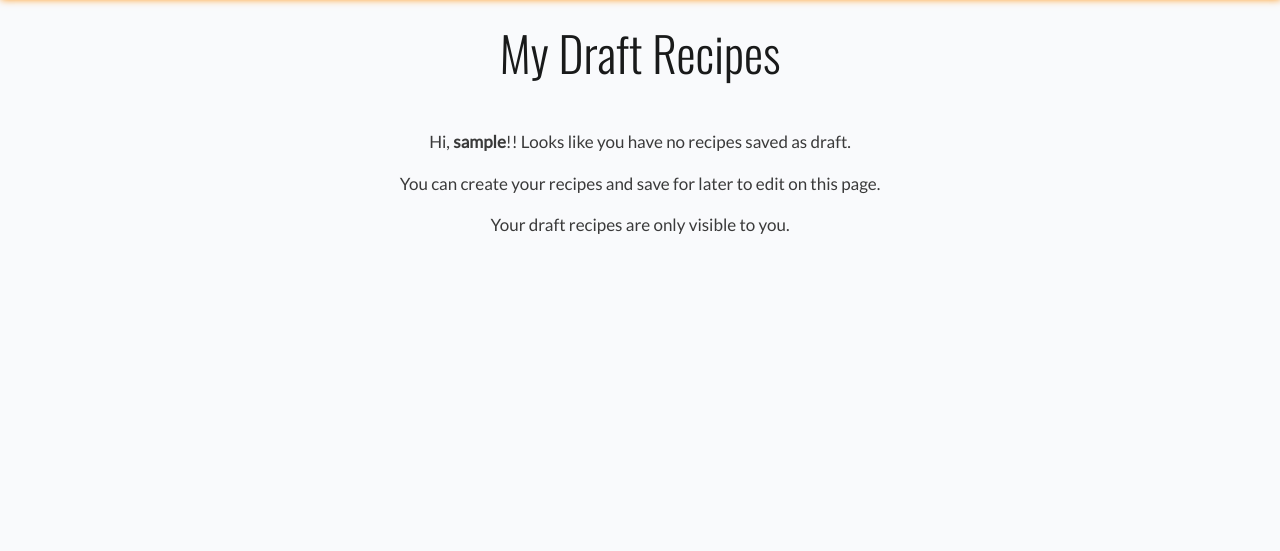
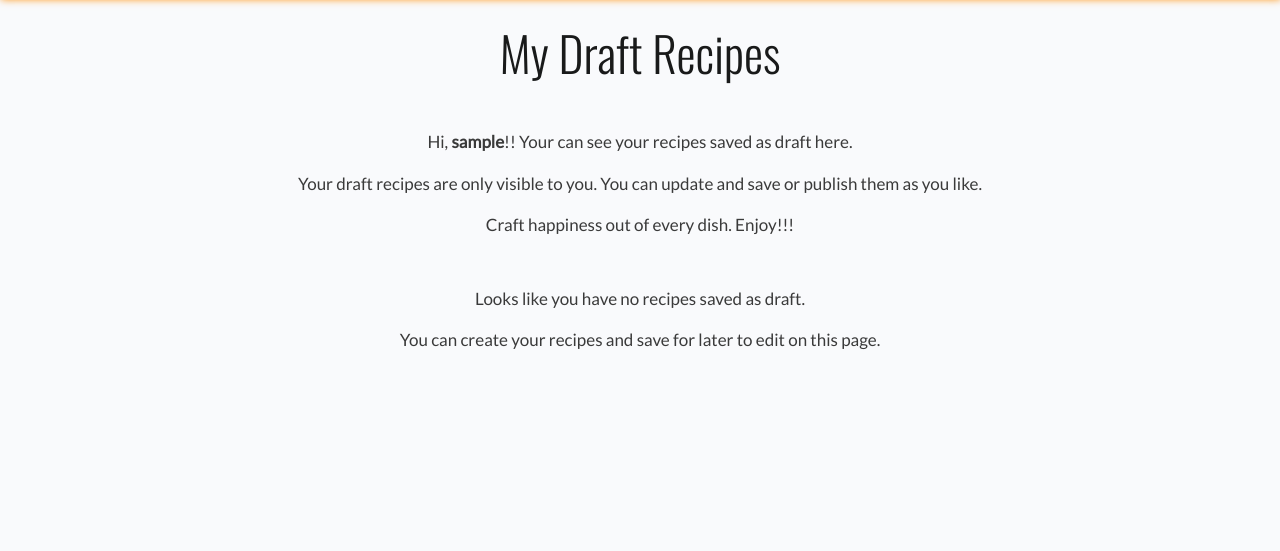
Before and after one commit to gayatrig19/tasty-tales-website-pp4, a Django app: page /recipe_drafts/ in a window 1280 px wide. Shown: the part 83-634 px from the top of the page. Run offline with Django 4.2, Linux system fonts and the light colour scheme; the visitor is signed in with stand-in values (Sample User, id 1); data that the repository does not hold is empty; some libraries are stand-ins or nearby versions.

Commit message:
Modify my drafts functionality for update only and tidy up html files

```diff
--- a/blog/forms.py
+++ b/blog/forms.py
@@ -26,7 +26,7 @@ class RecipeForm(forms.ModelForm):
             'ingredients': SummernoteWidget(),
             'instructions': SummernoteWidget(),
             'description': forms.Textarea(
-                attrs={'rows': 5, 'placeholder': 'Describe your recipe in short here'}),
+                attrs={'rows': 5, 'placeholder': 'Describe your recipe here'}),
             'prep_time': forms.NumberInput(
                 attrs={'placeholder': 'Preparation time is counted in minutes'}),
             'cooking_time': forms.NumberInput(
--- a/blog/templates/blog/add_recipe.html
+++ b/blog/templates/blog/add_recipe.html
@@ -11,7 +11,7 @@
         <h1 class="text-center mt-4 mb-2">Add Your Recipe</h1>
         {% csrf_token %}
         {{ form.media }}
-        {{ form | crispy}}
+        {{ form | crispy }}
         <div class="text-center">
             <button type="submit" class="btn btn-primary mt-4 mb-4">Create Recipe</button>
         </div>
--- a/blog/templates/blog/my_drafts.html
+++ b/blog/templates/blog/my_drafts.html
@@ -7,14 +7,15 @@
 <!-- Draft Recipe view, only visible to logged in users -->
 <div class="container text-center justify-content-center mt-4 mb-5">
     <h1 class="display-5 mb-5">My Draft Recipes</h1>
+    <p>Hi, <strong>{{request.user}}</strong>!! Your can see your recipes saved as draft here.</p>
+    <p>Your draft recipes are only visible to you. You can update and save or publish them as you like.</p>
+    <p>Craft happiness out of every dish. Enjoy!!!</p>
 </div>
 <!-- Display message if no user draft recipes are present -->
 {% if recipe_drafts|length == 0 %}
 <div class="container-fluid text-center mt-5">
-    <p>Hi, <strong>{{request.user}}</strong>!! Looks like you have no recipes saved as draft.</p>
-    <p>You can create your recipes and save for later to edit on this page.
-    </p>
-    <p>Your draft recipes are only visible to you.</p>
+    <p>Looks like you have no recipes saved as draft.</p>
+    <p>You can create your recipes and save for later to edit on this page.</p>
 </div>
 {% endif %}
 <!-- Draft Recipe List View -->
@@ -37,10 +38,7 @@
                     {% if user.is_authenticated %}
                     {% if user.id == recipe.author.id %}
                     <div class="mb-3">
-                    <a href="{% url 'update_recipe' recipe.slug %}" class="btn btn-success">Update Recipe</a>
-                    </div>
-                    <div>
-                    <a href="{% url 'delete_recipe' recipe.slug %}" class="btn btn-danger">Delete Recipe</a>
+                    <a href="{% url 'update_recipe' recipe.slug %}" class="btn btn-success">Update Draft</a>
                     </div>
                     {% endif %}
                     {% endif %}
--- a/blog/templates/blog/recipe_confirm_delete.html
+++ b/blog/templates/blog/recipe_confirm_delete.html
@@ -1,5 +1,5 @@
 {% extends "base.html" %}
-{% block title %}Delete Recipe - {{ recipe.title }} {% endblock %}
+{% block title %} Delete Recipe - {{ recipe.title }} {% endblock %}
 
 {% load crispy_forms_tags %}
 
--- a/blog/templates/blog/recipe_detail.html
+++ b/blog/templates/blog/recipe_detail.html
@@ -1,7 +1,7 @@
 {% extends "base.html" %}
+{% load crispy_forms_tags %}
+
 {% block title %} Recipe Detail - {{ recipe.title }} {% endblock %}
-
-{% load crispy_forms_tags %}
 
 {% block content %}
 <!-- Recipe Detail View -->
--- a/blog/templates/blog/update_recipe.html
+++ b/blog/templates/blog/update_recipe.html
@@ -2,7 +2,6 @@
 {% block title %} Edit Recipe {% endblock %}
 
 {% load crispy_forms_tags %}
-
 {% block content %}
 <!-- Form to update Recipe -->
 <div class="container card mt-5 mb-5">
@@ -11,8 +10,7 @@
         <h1 class="text-center mt-4 mb-2">Edit Your Recipe</h1>
         {% csrf_token %}
         {{ form.media }}
-        <!-- {{ form | crispy }} -->
-        {{ form.as_p }}
+        {{ form | crispy }}
         <div class="text-center">
             <button type="submit" class="btn btn-primary mt-4 mb-4">Update Recipe</button>
         </div>
--- a/blog/views.py
+++ b/blog/views.py
@@ -90,7 +90,6 @@ class RecipeDetail(View):
         )
 
 
-
 class AddRecipe(LoginRequiredMixin, CreateView):
     """
     View to add/create recipes
@@ -129,7 +128,6 @@ class UpdateRecipe(LoginRequiredMixin, UserPassesTestMixin, UpdateView):
         return super().form_valid(form)
 
 
-
 class DeleteRecipe(LoginRequiredMixin, UserPassesTestMixin, DeleteView):
     """
     View to delete recipe
@@ -146,7 +144,6 @@ class DeleteRecipe(LoginRequiredMixin, UserPassesTestMixin, DeleteView):
         return super().delete(request, *args, **kwargs)
 
 
-
 class RecipeLike(View):
 
     def post(self, request, slug):
@@ -158,7 +155,6 @@ class RecipeLike(View):
             recipe.likes.add(request.user)
 
         return HttpResponseRedirect(reverse('recipe_detail', args=[slug]))
-
 
 
 class UserDrafts(ListView):
@@ -173,7 +169,6 @@ class UserDrafts(ListView):
 
     def get_queryset(self):
         return Recipe.objects.filter(author=self.request.user, status=0)
-
 
 
 class RecipeSearchList(ListView):
--- a/static/css/style.css
+++ b/static/css/style.css
@@ -30,7 +30,16 @@ main {
     flex: 1 0 auto;
 }
 
-/* Navbar */
+.btn {
+    font-weight: bold;
+}
+
+.btn:hover {
+    transform: scale(1.05);
+    box-shadow: 0px 5px 15px rgba(0, 0, 0, 0.3);
+}
+
+/* Navigation bar */
 .navbar {
     box-shadow: 1px -1px 8px 0 darkorange;
     border: 2px solid #c42c2c30;
@@ -131,7 +140,7 @@ footer > a {
     background-repeat: no-repeat;
 }
 
- .with-shadow {
+.with-shadow {
     box-shadow: 0px 0px 0px 2px rgba(148, 94, 94, 0.9);
     background-color: rgba(138, 48, 48, 0.9);
     padding: 15px;
@@ -167,7 +176,6 @@ footer > a {
 .btn-dark:hover {
     background-color: #23BBBB;
 }
-
 
 /* Login and Signup Form */
 .card {
@@ -231,8 +239,9 @@ footer > a {
 
 /* Recipe List Pagination */
 .page-link {
+    background-color: rgb(55, 57, 209);
     font-weight: bold;
-    color: #E84610;
+    color: white;
     border: 2px solid #dee2e6;
 }
 
@@ -240,9 +249,7 @@ footer > a {
     margin-bottom: 30px;
 }
 
-
 /* Recipe details */
-
 .image {
     width: 100%;
     height: auto;
--- a/tastytales/settings.py
+++ b/tastytales/settings.py
@@ -30,7 +30,7 @@ TEMPLATES_DIR = os.path.join(BASE_DIR, 'templates')
 SECRET_KEY = os.environ.get("SECRET_KEY")
 
 # SECURITY WARNING: don't run with debug turned on in production!
-DEBUG = False
+DEBUG = True
 
 ALLOWED_HOSTS = ['tasty-tales-4b4d80fd4040.herokuapp.com', '8000-gayatrig19-tastytaleswe-j37n45a149o.ws-eu108.gitpod.io']
 
--- a/templates/403.html
+++ b/templates/403.html
@@ -11,8 +11,7 @@
             <p class="lead-text"><strong>Oops!! Access Denied.</strong> You do not have permission to access this page.
                 Please click the button below to return to the home page and continue browsing.
             </p>
-            <a href="{% url 'index' %}" class="btn btn-primary mb-5">Go to Home page</a>
-
+            <a href="{% url 'index' %}" class="btn btn-primary mb-5">Go to Home Page</a>
         </div>
     </div>
 </div>
--- a/templates/404.html
+++ b/templates/404.html
@@ -12,8 +12,7 @@
                 had it's name changed or it's temporarily unavailable.
                 Please click the button below to navigate to our home page.
             </p>
-            <a href="{% url 'index' %}" class="btn btn-primary mb-5">Go to Home page</a>
-
+            <a href="{% url 'index' %}" class="btn btn-primary mb-5">Go to Home Page</a>
         </div>
     </div>
 </div>
--- a/templates/account/login.html
+++ b/templates/account/login.html
@@ -15,8 +15,8 @@
         </div>
         <div class="card-body">
           <p>{% blocktrans %}To leave a comment, create or like a post, please log in.
-            If you have not created an account yet, then please <a href="{{ signup_url }}"><strong>sign up</strong></a> first.{% endblocktrans %}</p>
-
+            If you have not created an account yet, then please <a href="{{ signup_url }}"><strong>sign up</strong>
+            </a> first.{% endblocktrans %}</p>
           <form class="login" method="POST" action="{% url 'account_login' %}">
             {% csrf_token %}
             {{ form.as_p }}
--- a/templates/account/logout.html
+++ b/templates/account/logout.html
@@ -9,13 +9,12 @@
     <div class="row">
         <div class="col-md-8 mt-3 offset-md-2">
             <h2>{% trans "Sign Out" %}</h2>
-
             <p>{% trans 'Are you sure you want to sign out?' %}</p>
         </div>
     </div>
+
     <div class="row">
         <div class="col-md-8 mt-3 offset-md-2">
-
             <form method="post" action="{% url 'account_logout' %}">
                 {% csrf_token %}
                 {% if redirect_field_value %}
--- a/templates/base.html
+++ b/templates/base.html
@@ -59,9 +59,11 @@
         // JavaScript timeout function for alert messages
         // Credit: Code Institute's I think therefore I blog Walkthrough project
         setTimeout(function () {
-            let messages = document.getElementById('msg');
+            let messages = document.getElementById('alert');
             let alert = new bootstrap.Alert(messages);
-            alert.close();
+            if (messages != undefined) {
+                alert.close();
+            }
         }, 3000);
     </script>
     {% endblock %}
--- a/templates/includes/header.html
+++ b/templates/includes/header.html
@@ -72,7 +72,7 @@
          <div class="row text-center">
            <div class="col-md-8 offset-md-2">
              {% for message in messages %}
-             <div class="alert {{ message.tags }} alert-dismissible fade show" id="msg" role="alert">
+             <div class="alert {{ message.tags }} alert-dismissible fade show" id="alert" role="alert">
                {{ message | safe }}
                <button type="button" class="btn-close" data-bs-dismiss="alert" aria-label="Close"></button>
              </div>
```
Also changed, not shown: blog/templates/blog/recipe_search.html (+17 -8 lines).
